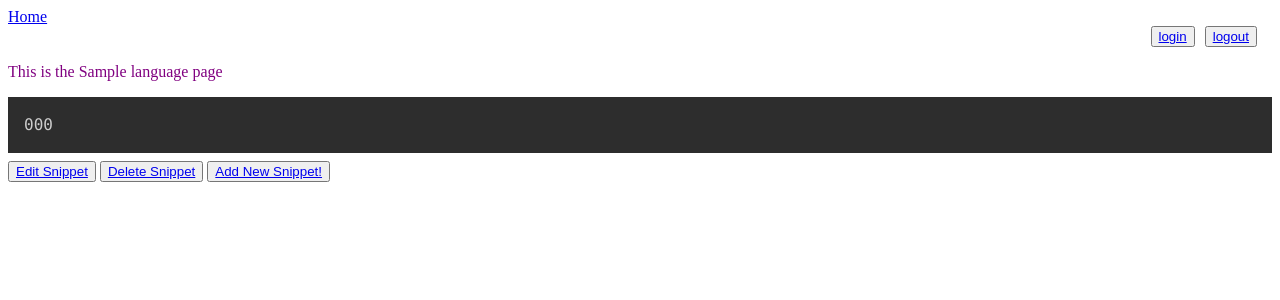
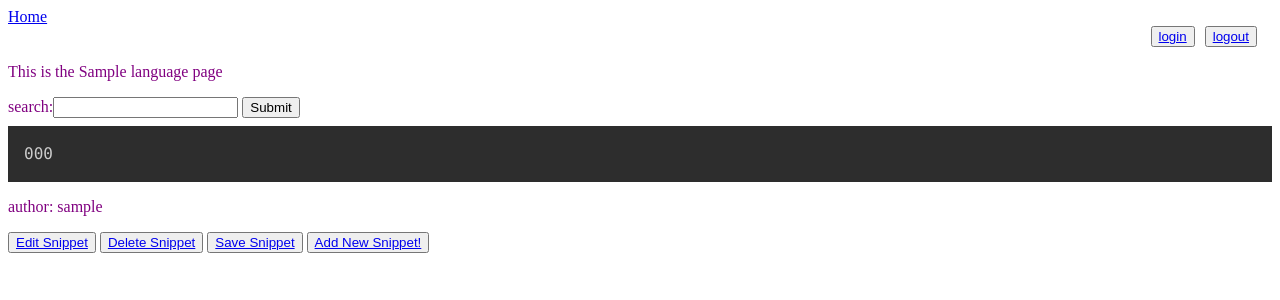
Before and after one commit to momentum-team-7/django-multiple-choice-tatianajoann, a Django app: page /language/1 in a window 1280 px wide. Shown: the top 300 px of the page. Run offline with Django 3.2, Linux system fonts and the light colour scheme; a user stored in the database is signed in; tables that the repository leaves empty hold one stand-in row (values such as "Sample post").

Commit message:
can save

```diff
--- a/core/views.py
+++ b/core/views.py
@@ -19,7 +19,15 @@ def language_page(request, pk):
     language = get_object_or_404(Language, pk=pk)
     newlanguages = Language.objects.all()
     snippets = Snippet.objects.filter(language=language)
-    return render(request, 'language_page.html', {'language': language, 'snippets': snippets, 'newlanguages': newlanguages})
+    form = SearchForm()
+    if request.method == 'POST':
+        form = SearchForm(request.POST)
+        if form.is_valid():
+            term = form.cleaned_data["search"]
+            languagesnip = snippets.filter(language__name__icontains=term)
+            codesnip = snippets.filter(code__icontains=term)
+            snippets = languagesnip | codesnip
+    return render(request, 'language_page.html', {'language': language, 'snippets': snippets, 'newlanguages': newlanguages, 'form': form})
 
 
 @login_required
@@ -51,6 +59,16 @@ def add_snippet(request):
     else:
         form = SnippetForm()
     return render(request, 'add_snippet.html', {'form': form})
+
+
+def save_snippet(request, pk):
+    snippet = get_object_or_404(Snippet, pk=pk)
+
+    snippet.pk = None
+    print(request.user)
+    snippet.user = request.user
+    snippet.save()
+    return HttpResponseRedirect(request.META.get('HTTP_REFERER'))
 
 
 def edit_snippet(request, pk):
--- a/django_multiple_choice/urls.py
+++ b/django_multiple_choice/urls.py
@@ -31,6 +31,7 @@ urlpatterns = [
     path('snippet/<int:pk>/delete', views.delete_snippet, name="delete-snippet"),
     path('user/<int:pk>', views.user_page, name="user"),
     path('snippet/<int:pk>/copy', views.copy_snippet, name="copy-snippet"),
+    path('snippet<int:pk>/save', views.save_snippet, name="save-snippet")
 ]
 
 if settings.DEBUG:
--- a/templates/User_page.html
+++ b/templates/User_page.html
@@ -14,6 +14,7 @@
 
 {% for language in languages %}
 {% for snippet in snippets %}
+{% if snippet.language == language %}
 <pre><code class="language-{{language}}">{{snippet.code}}</code></pre>
 
 <button><a href="{% url 'copy-snippet' pk=snippet.pk%}">Copy Snippet</a></button>
@@ -24,6 +25,8 @@
 <button><a href="{% url 'delete-snippet' pk=snippet.pk%}">Delete Snippet</a></button>
 <br>
 {% endif %}
+{% endif %}
+
 {% endfor %}
 
 
--- a/templates/language_page.html
+++ b/templates/language_page.html
@@ -4,14 +4,26 @@
 
 {% block content %}
 <p> This is the {{language}} page</p>
+
+<form action="#" method="post">
+    {% csrf_token %}
+    {{ form }}
+    <input type="submit" value="Submit" placeholder="Search..."></input>
+</form>
+
 {% for newlanguage in newlanguages %}
 {% for snippet in snippets %}
-
+{% if snippet.language == newlanguage %}
 <pre><code class="language-{{language}}">{{snippet.code}}</code></pre>
+<p>author: {{snippet.user}}</p>
 
 {% if snippet.user.is_authenticated %}
+{% if snippet.user == request.user %}
 <button><a href="{% url 'edit-snippet' pk=snippet.pk%}">Edit Snippet</a></button>
 <button><a href="{% url 'delete-snippet' pk=snippet.pk%}">Delete Snippet</a></button>
+{% endif %}
+<button><a href="{% url 'save-snippet' pk=snippet.pk %}">Save Snippet</a></button>
+{% endif %}
 {% endif %}
 {% endfor %}
 {% endfor %}
```
